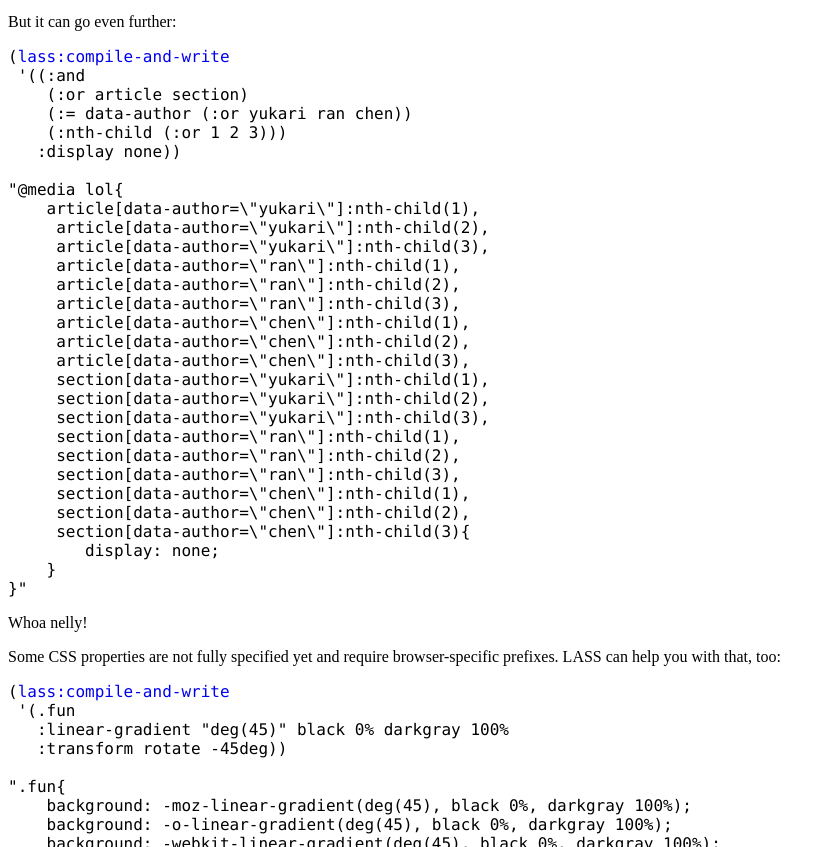
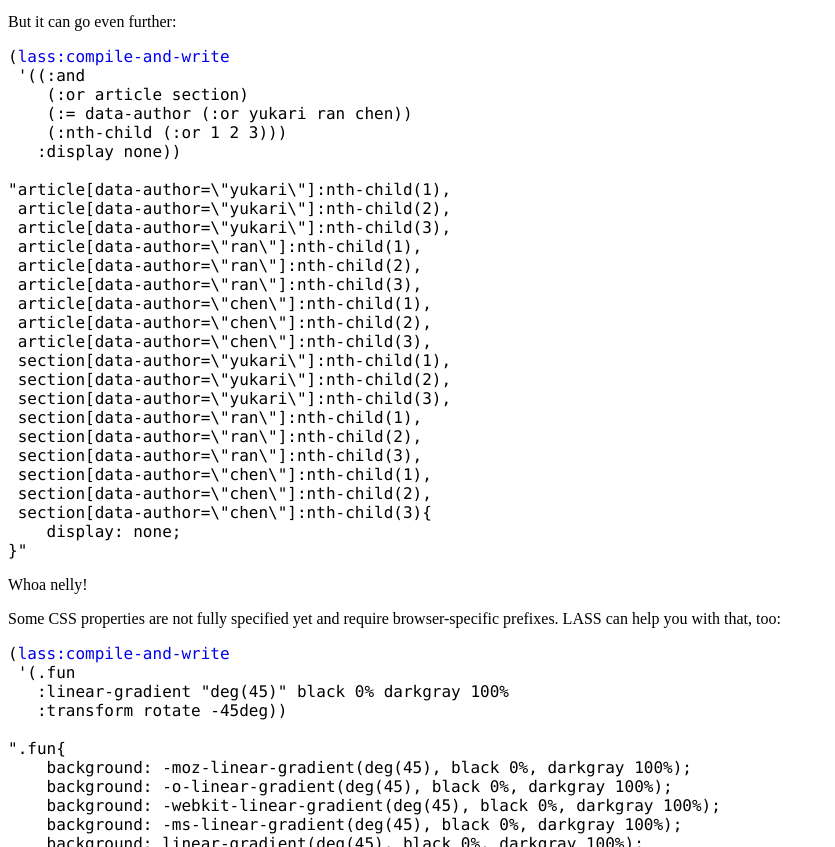
Before and after one commit to Shinmera/LASS, a plain HTML site: page about.html in a window 1280 px wide. Shown: the part 1752-2599 px from the top of the page, without its empty margins (0-835 px from the left). Drawn offline with Linux system fonts and the light colour scheme.

Commit message:
Whoopsidoodle, fixed bad output.

```diff
--- a/about.html
+++ b/about.html
@@ -118,8 +118,7 @@
     (:nth-child (:or 1 2 3)))
    :display none))
 
-&quot;@media lol{
-    article[data-author=\&quot;yukari\&quot;]:nth-child(1),
+&quot;article[data-author=\&quot;yukari\&quot;]:nth-child(1),
  article[data-author=\&quot;yukari\&quot;]:nth-child(2),
  article[data-author=\&quot;yukari\&quot;]:nth-child(3),
  article[data-author=\&quot;ran\&quot;]:nth-child(1),
@@ -138,7 +137,6 @@
  section[data-author=\&quot;chen\&quot;]:nth-child(2),
  section[data-author=\&quot;chen\&quot;]:nth-child(3){
     display: none;
-    }
 }&quot;</code></pre>
 
 <p>Whoa nelly!</p>
```
Also changed, not shown: 1 other file. Lines whose indentation alone changed are shown as unchanged.
